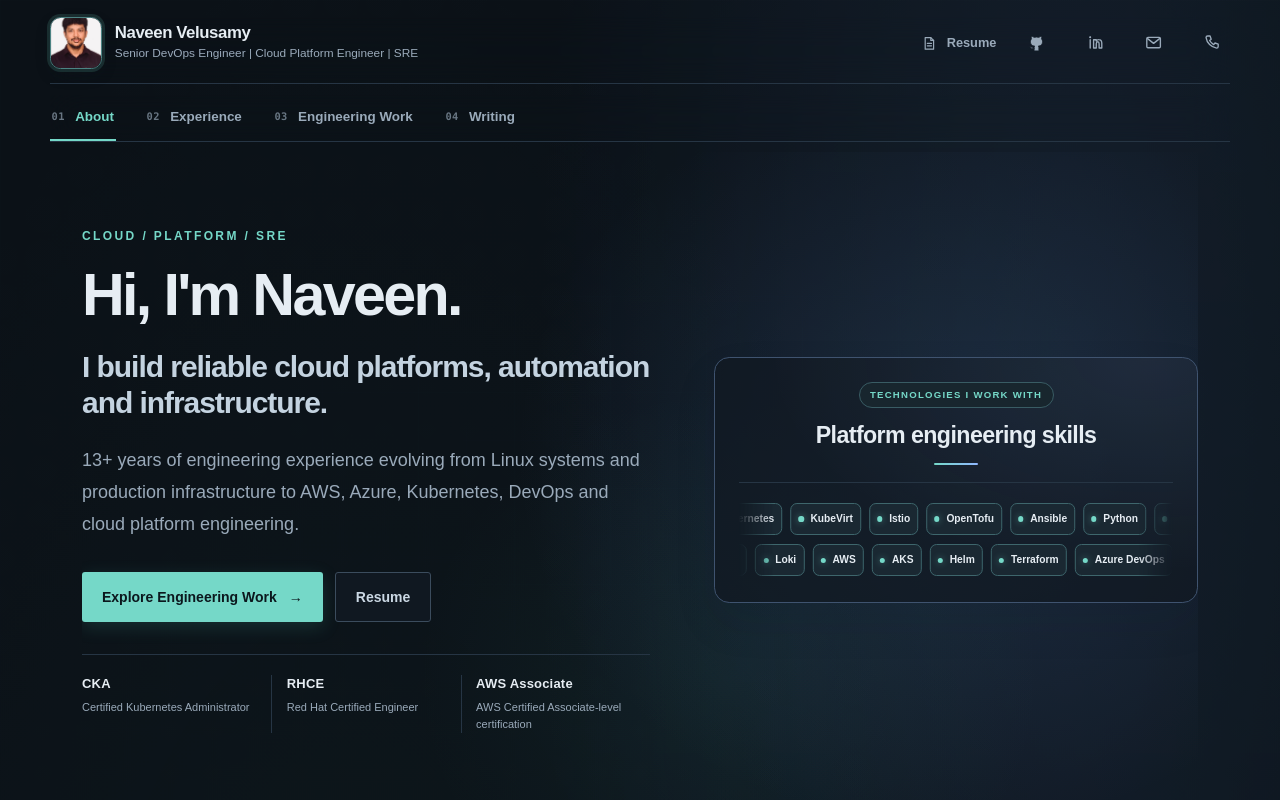
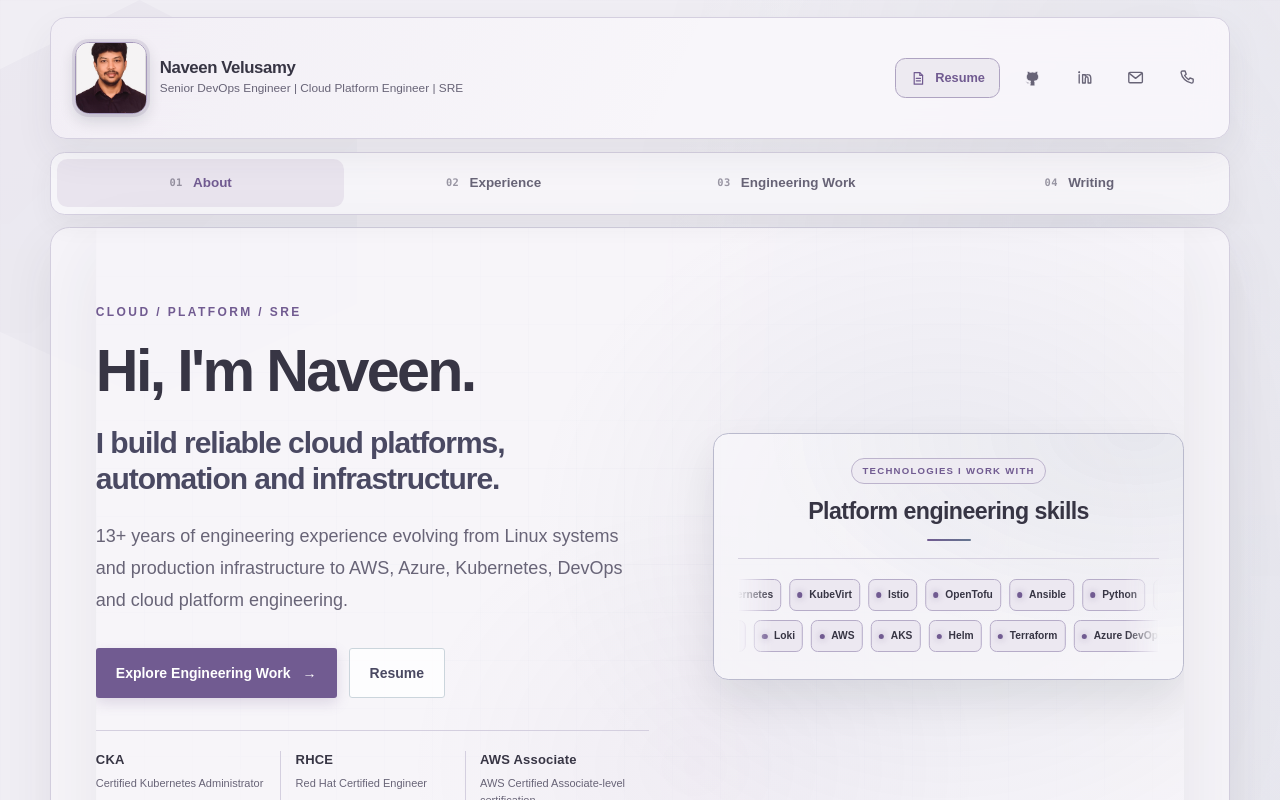
Before and after one commit to naveenvelusamy/naveen-platform-engineering-lab, a Next.js app: page / in a window 1280 px wide. Shown: the top 800 px of the page. Built offline with nearby package versions, Linux system fonts and the light colour scheme.

Commit message:
Update homepage styling and theme toggle

```diff
--- a/app/globals.css
+++ b/app/globals.css
@@ -1,28 +1,28 @@
 @import "tailwindcss";
 
 :root {
-  --background: #f4f7fa;
-  --foreground: #1d2b3a;
-  --site-surface: rgba(255, 255, 255, 0.96);
-  --site-surface-raised: #ffffff;
-  --site-surface-muted: #eaf0f6;
-  --site-border: #d5dee8;
-  --site-ink: #1d2b3a;
-  --site-muted: #5b6d80;
-  --site-accent: #087e78;
-  --site-accent-cool: #335fba;
-  --project-surface: #e8f0f4;
-  --project-surface-end: #dce7ef;
-  --project-ink: #22354a;
-  --project-muted: #536a80;
-  --project-grid: rgba(53, 91, 143, 0.08);
-  --project-line: #6e8ca7;
-  --project-pulse: #168a80;
-  --project-node: rgba(255, 255, 255, 0.94);
-  --project-node-border: #7995ad;
-  --project-node-ink: #29455f;
-  --project-detail: #5f7489;
-  --project-dot: #168a80;
+  --background: #f0eef4;
+  --foreground: #373544;
+  --site-surface: rgba(248, 246, 250, 0.96);
+  --site-surface-raised: #f2eff6;
+  --site-surface-muted: #e8e4ee;
+  --site-border: #d4cfdf;
+  --site-ink: #373544;
+  --site-muted: #686477;
+  --site-accent: #715b91;
+  --site-accent-cool: #64758f;
+  --project-surface: #ebe8f1;
+  --project-surface-end: #e1e5ee;
+  --project-ink: #3b3b50;
+  --project-muted: #626578;
+  --project-grid: rgba(90, 77, 127, 0.08);
+  --project-line: #8585a2;
+  --project-pulse: #806ba5;
+  --project-node: rgba(248, 246, 250, 0.96);
+  --project-node-border: #9692ac;
+  --project-node-ink: #4d4968;
+  --project-detail: #6e6a7d;
+  --project-dot: #806ba5;
 }
 
 :root[data-theme="dark"] {
@@ -142,8 +142,8 @@ html {
 
 :root[data-theme="light"] .site-page {
   background:
-    radial-gradient(ellipse at 84% 10%, rgba(68, 111, 179, 0.105), transparent 34rem),
-    radial-gradient(ellipse at 24% 40%, rgba(8, 126, 120, 0.055), transparent 38rem),
+    radial-gradient(ellipse at 84% 10%, rgba(100, 117, 143, 0.09), transparent 34rem),
+    radial-gradient(ellipse at 24% 40%, rgba(113, 91, 145, 0.045), transparent 38rem),
     var(--background);
 }
 
@@ -166,8 +166,8 @@ html {
 :root[data-theme="light"] .site-geometry {
   opacity: 0.55;
   background:
-    linear-gradient(145deg, transparent 0 21%, rgba(89, 139, 157, 0.54) 21% 43%, transparent 43%),
-    linear-gradient(32deg, transparent 0 38%, rgba(66, 145, 146, 0.5) 38% 64%, transparent 64%);
+    linear-gradient(145deg, transparent 0 21%, rgba(142, 132, 166, 0.38) 21% 43%, transparent 43%),
+    linear-gradient(32deg, transparent 0 38%, rgba(111, 126, 153, 0.32) 38% 64%, transparent 64%);
 }
 
 .site-shell {
@@ -398,11 +398,11 @@ html {
 }
 
 :root[data-theme="light"] .profile-photo-frame {
-  box-shadow: 0 0 0 5px rgba(49, 87, 213, 0.1);
+  box-shadow: 0 0 0 5px rgba(113, 91, 145, 0.1);
 }
 
 :root[data-theme="light"] .site-nav-link-active {
-  background: #e4eff0;
+  background: #e8e3ef;
 }
 
 :root[data-theme="dark"] .site-content > section[id="experience"] {
@@ -764,7 +764,7 @@ html {
 :root[data-theme="light"] .site-geometry {
   opacity: 0.48;
   background:
-    radial-gradient(ellipse at 78% 20%, rgba(57, 126, 137, 0.08), transparent 32rem),
+    radial-gradient(ellipse at 78% 20%, rgba(100, 117, 143, 0.08), transparent 32rem),
     linear-gradient(rgba(54, 91, 103, 0.045) 1px, transparent 1px),
     linear-gradient(90deg, rgba(54, 91, 103, 0.045) 1px, transparent 1px);
   background-size: auto, 52px 52px, 52px 52px;
@@ -900,16 +900,16 @@ html {
 
 :root[data-theme="light"] .site-page {
   background:
-    radial-gradient(ellipse at 90% 16%, rgba(57, 126, 137, 0.09), transparent 32rem),
-    #f1f4f4;
+    radial-gradient(ellipse at 90% 16%, rgba(100, 117, 143, 0.08), transparent 32rem),
+    var(--background);
 }
 
 :root[data-theme="light"] .site-geometry {
   opacity: 0.31;
   background:
-    radial-gradient(ellipse at 78% 20%, rgba(68, 111, 179, 0.07), transparent 32rem),
-    linear-gradient(rgba(53, 91, 143, 0.035) 1px, transparent 1px),
-    linear-gradient(90deg, rgba(53, 91, 143, 0.035) 1px, transparent 1px);
+    radial-gradient(ellipse at 78% 20%, rgba(100, 117, 143, 0.065), transparent 32rem),
+    linear-gradient(rgba(90, 77, 127, 0.035) 1px, transparent 1px),
+    linear-gradient(90deg, rgba(90, 77, 127, 0.035) 1px, transparent 1px);
 }
 
 :root[data-theme="light"] [class~="text-[#10243d]"] {
@@ -917,7 +917,7 @@ html {
 }
 
 :root[data-theme="light"] [class~="text-[#173653]"] {
-  color: #30485f;
+  color: #4a4962;
 }
 
 :root[data-theme="light"] [class~="text-[#52677d]"] {
@@ -1861,35 +1861,41 @@ html {
 }
 
 :root[data-theme] main .profile-card {
-  border: 0;
-  border-bottom: 1px solid var(--site-border);
-  border-radius: 0;
-  padding: 0 0 0.9rem;
-  background: transparent;
+  border: 1px solid var(--site-border);
+  border-radius: 1rem;
+  padding: clamp(1rem, 2.2vw, 1.5rem);
+  background:
+    linear-gradient(115deg, color-mix(in srgb, var(--site-accent) 5%, transparent), transparent 55%),
+    var(--site-surface);
+  box-shadow: 0 16px 38px color-mix(in srgb, var(--site-ink) 7%, transparent);
 }
 
 :root[data-theme] main .profile-header-photo {
   border: 1px solid color-mix(in srgb, var(--site-accent) 48%, var(--site-border));
-  border-radius: 0.65rem;
+  border-radius: 0.85rem;
+  width: 4.5rem;
+  height: 4.5rem;
   box-shadow:
     0 0 0 3px color-mix(in srgb, var(--site-accent) 14%, transparent),
     0 6px 16px rgba(10, 25, 34, 0.16);
 }
 
 :root[data-theme] main .profile-actions {
-  gap: clamp(0.8rem, 1.8vw, 1.4rem);
+  gap: clamp(0.55rem, 1.2vw, 1rem);
 }
 
 :root[data-theme] main .profile-actions > .profile-resume {
-  border: 0;
-  border-radius: 0;
-  padding-inline: 0;
-  color: var(--site-muted);
+  min-height: 2.5rem;
+  border: 1px solid color-mix(in srgb, var(--site-accent) 38%, var(--site-border));
+  border-radius: 0.65rem;
+  padding-inline: 0.85rem;
+  background: color-mix(in srgb, var(--site-accent) 7%, var(--site-surface));
+  color: var(--site-accent);
   font-size: 0.8rem;
 }
 
 :root[data-theme] main .profile-actions > .profile-resume:hover {
-  background: transparent;
+  background: color-mix(in srgb, var(--site-accent) 13%, var(--site-surface));
   color: var(--site-accent);
 }
 
@@ -1902,64 +1908,145 @@ html {
   height: 1.05rem;
 }
 
+:root[data-theme] main .profile-actions > .profile-social {
+  display: inline-grid;
+  width: 2.5rem;
+  min-height: 2.5rem;
+  place-items: center;
+  border: 1px solid var(--site-border);
+  border-radius: 0.65rem;
+  color: var(--site-muted);
+}
+
+:root[data-theme] main .profile-actions > .profile-social:hover {
+  border-color: color-mix(in srgb, var(--site-accent) 38%, var(--site-border));
+  background: color-mix(in srgb, var(--site-accent) 7%, var(--site-surface));
+  color: var(--site-accent);
+}
+
 :root[data-theme] main .site-nav {
-  flex-wrap: wrap;
-  justify-content: flex-start;
-  gap: 0 clamp(0.8rem, 2.3vw, 2rem);
+  display: flex;
+  flex-wrap: nowrap;
+  justify-content: space-between;
+  gap: 0.4rem;
+  border: 1px solid var(--site-border);
+  border-radius: 0.9rem;
+  padding: 0.4rem;
+  background: color-mix(in srgb, var(--site-surface) 92%, transparent);
+  box-shadow: 0 10px 26px color-mix(in srgb, var(--site-ink) 5%, transparent);
+}
+
+:root[data-theme] main .site-nav-link {
+  min-height: 3rem;
+  flex: 1 1 0;
+  justify-content: center;
   border: 0;
-  border-bottom: 1px solid var(--site-border);
-  border-radius: 0;
-  padding: 0;
-  background: transparent;
-}
-
-:root[data-theme] main .site-nav-link {
-  min-height: 2.8rem;
-  flex: 0 0 auto;
-  border-bottom: 2px solid transparent;
-  border-radius: 0;
-  padding-inline: 0.1rem;
+  border-radius: 0.65rem;
+  padding-inline: clamp(0.4rem, 1vw, 1rem);
 }
 
 :root[data-theme] main .site-nav-link:hover {
   transform: none;
+  background: color-mix(in srgb, var(--site-accent) 6%, transparent);
 }
 
 :root[data-theme] main .site-nav-link-active {
-  border-bottom-color: var(--site-accent);
-  background: transparent;
-}
-
-:root[data-theme] main .site-nav-link-active {
-  border-bottom-color: var(--site-accent);
+  background: color-mix(in srgb, var(--site-accent) 11%, var(--site-surface));
+  color: var(--site-accent);
+}
+
+.site-geometry::before,
+.site-geometry::after {
+  position: absolute;
+  display: block;
+  content: "";
+  pointer-events: none;
+}
+
+.site-geometry::before {
+  top: 0;
+  left: max(-7rem, calc((100vw - 1180px) / 2 - 8rem));
+  width: clamp(18rem, 34vw, 30rem);
+  height: 25rem;
+  background: linear-gradient(
+    135deg,
+    color-mix(in srgb, var(--site-accent) 15%, transparent),
+    color-mix(in srgb, var(--site-accent-cool) 10%, transparent)
+  );
+  clip-path: polygon(50% 0, 100% 28%, 100% 76%, 52% 100%, 0 74%, 0 27%);
+}
+
+.site-geometry::after {
+  right: max(-8rem, calc((100vw - 1180px) / 2 - 9rem));
+  bottom: 12%;
+  width: clamp(14rem, 26vw, 23rem);
+  height: 22rem;
+  background: color-mix(in srgb, var(--site-accent-cool) 9%, transparent);
+  clip-path: polygon(50% 0, 100% 28%, 100% 76%, 52% 100%, 0 74%, 0 27%);
+}
+
+.portfolio-frame {
+  gap: 0.8rem;
+}
+
+.site-content {
+  width: 100%;
+  border: 1px solid var(--site-border);
+  border-radius: 1.2rem;
+  padding: 0 clamp(1.25rem, 3.5vw, 3rem);
+  background: color-mix(in srgb, var(--site-surface) 96%, transparent);
+  box-shadow: 0 20px 52px color-mix(in srgb, var(--site-ink) 7%, transparent);
+}
+
+.site-content > .site-hero {
+  min-width: 0;
+  padding-inline: 0;
+}
+
+.site-content > section:not(.site-hero),
+.site-content > footer {
+  padding-inline: 0;
   background: transparent;
 }
 
 .site-footer-actions > .theme-toggle {
   margin-left: 0.5rem;
+}
+
+@media (max-width: 760px) {
+  :root[data-theme] main .profile-header-photo {
+    width: 3.5rem;
+    height: 3.5rem;
+  }
+
+  :root[data-theme] main .site-nav-link {
+    min-height: 2.7rem;
+    font-size: 0.78rem;
+  }
 }
 
 @media (max-width: 639px) {
   :root[data-theme] main .profile-card {
     gap: 0.7rem 0.8rem;
-    padding-bottom: 0.8rem;
+    padding: 0.8rem;
   }
 
   :root[data-theme] main .profile-actions {
     flex: 1 0 100%;
-    gap: 1rem;
+    gap: 0.55rem;
   }
 
   :root[data-theme] main .profile-actions > .profile-resume {
     min-height: 2rem;
+    padding-inline: 0.65rem;
   }
 
   :root[data-theme] main .profile-actions > .theme-toggle {
     min-height: 2rem;
     margin-left: auto;
-    border: 0;
+    border: 1px solid var(--site-border);
     padding: 0.2rem;
-    background: transparent;
+    background: var(--site-surface);
   }
 
   .theme-toggle > span:not(.theme-toggle-icon) {
@@ -1967,8 +2054,19 @@ html {
   }
 
   :root[data-theme] main .site-nav {
-    gap: 0 1.2rem;
-    padding-block: 0.1rem;
+    display: grid;
+    grid-template-columns: repeat(2, minmax(0, 1fr));
+    gap: 0.25rem;
+    padding: 0.3rem;
+  }
+
+  .site-content {
+    border-radius: 1rem;
+    padding-inline: 1rem;
+  }
+
+  .site-content > .site-hero {
+    padding-block: 3.25rem 2.5rem;
   }
 
   .site-footer-actions {
@@ -1978,10 +2076,10 @@ html {
 
   :root[data-theme] main .site-nav-link {
     min-width: 0;
-    min-height: 2.4rem;
-    flex: 0 0 auto;
+    min-height: 2.6rem;
+    flex: 1 1 0;
     justify-content: flex-start;
-    padding-inline: 0;
+    padding-inline: 0.55rem;
   }
 
   :root[data-theme] main .site-nav-link > span {
--- a/app/hero.module.css
+++ b/app/hero.module.css
@@ -39,14 +39,14 @@
 
 :global(html[data-theme="light"]) .heroGrid::after {
   background-image:
-    linear-gradient(rgba(8, 126, 120, 0.06) 1px, transparent 1px),
-    linear-gradient(90deg, rgba(8, 126, 120, 0.06) 1px, transparent 1px);
+    linear-gradient(rgba(113, 91, 145, 0.05) 1px, transparent 1px),
+    linear-gradient(90deg, rgba(113, 91, 145, 0.05) 1px, transparent 1px);
 }
 
 :global(html[data-theme="light"]) .heroGlow {
   background:
-    radial-gradient(ellipse 34rem 29rem at 78% 46%, rgba(68, 111, 179, 0.11), transparent 76%),
-    radial-gradient(ellipse 23rem 21rem at 55% 82%, rgba(8, 126, 120, 0.07), transparent 78%);
+    radial-gradient(ellipse 34rem 29rem at 78% 46%, rgba(100, 117, 143, 0.09), transparent 76%),
+    radial-gradient(ellipse 23rem 21rem at 55% 82%, rgba(113, 91, 145, 0.05), transparent 78%);
 }
 
 .heroGrid {
@@ -76,15 +76,15 @@
 }
 
 :global(html[data-theme="light"]) .secondaryCta {
-  border-color: #c5d2df;
+  border-color: #cbd5dc;
   background: rgba(255, 255, 255, 0.76);
-  color: #30485f;
+  color: #4a4962;
 }
 
 :global(html[data-theme="light"]) .secondaryCta:hover {
-  border-color: #087e78;
+  border-color: #715b91;
   background: #ffffff;
-  color: #087e78;
+  color: #715b91;
 }
 
 .heroGrid::after {
--- a/app/layout.tsx
+++ b/app/layout.tsx
@@ -9,7 +9,7 @@ export const metadata: Metadata = {
 
 export default function RootLayout({ children }: LayoutProps<"/">) {
   return (
-    <html lang="en" className="h-full antialiased" data-theme="dark">
+    <html lang="en" className="h-full antialiased" data-theme="light">
       <body className="min-h-full flex flex-col">{children}</body>
     </html>
   );
--- a/app/theme-toggle.tsx
+++ b/app/theme-toggle.tsx
@@ -7,13 +7,11 @@ const THEME_STORAGE_KEY = "naveen-portfolio-theme";
 type Theme = "dark" | "light";
 
 function getThemeSnapshot(): Theme {
-  return window.localStorage.getItem(THEME_STORAGE_KEY) === "light"
-    ? "light"
-    : "dark";
+  return window.localStorage.getItem(THEME_STORAGE_KEY) === "dark" ? "dark" : "light";
 }
 
 function getServerThemeSnapshot(): Theme {
-  return "dark";
+  return "light";
 }
 
 function subscribeToTheme(onChange: () => void) {
```
